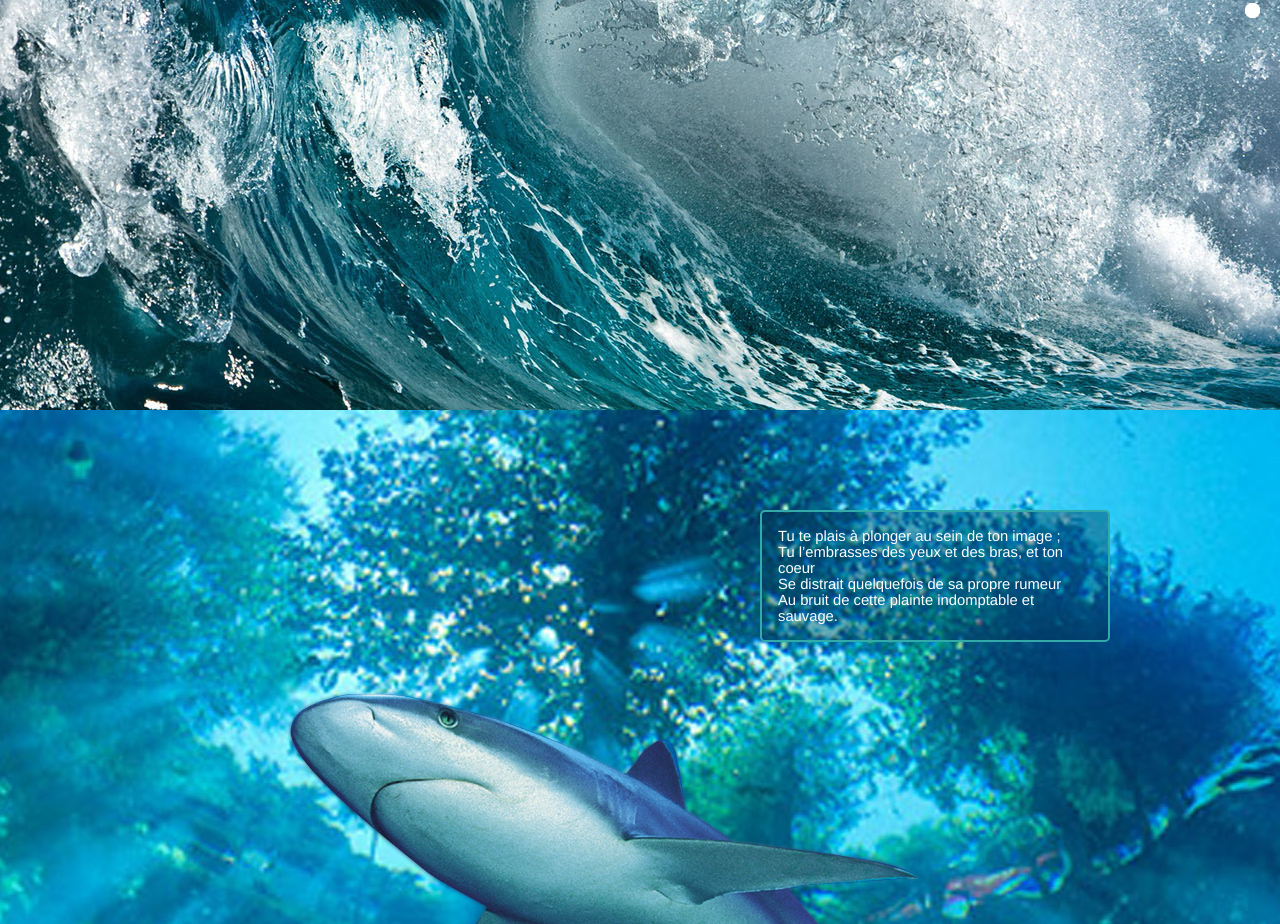
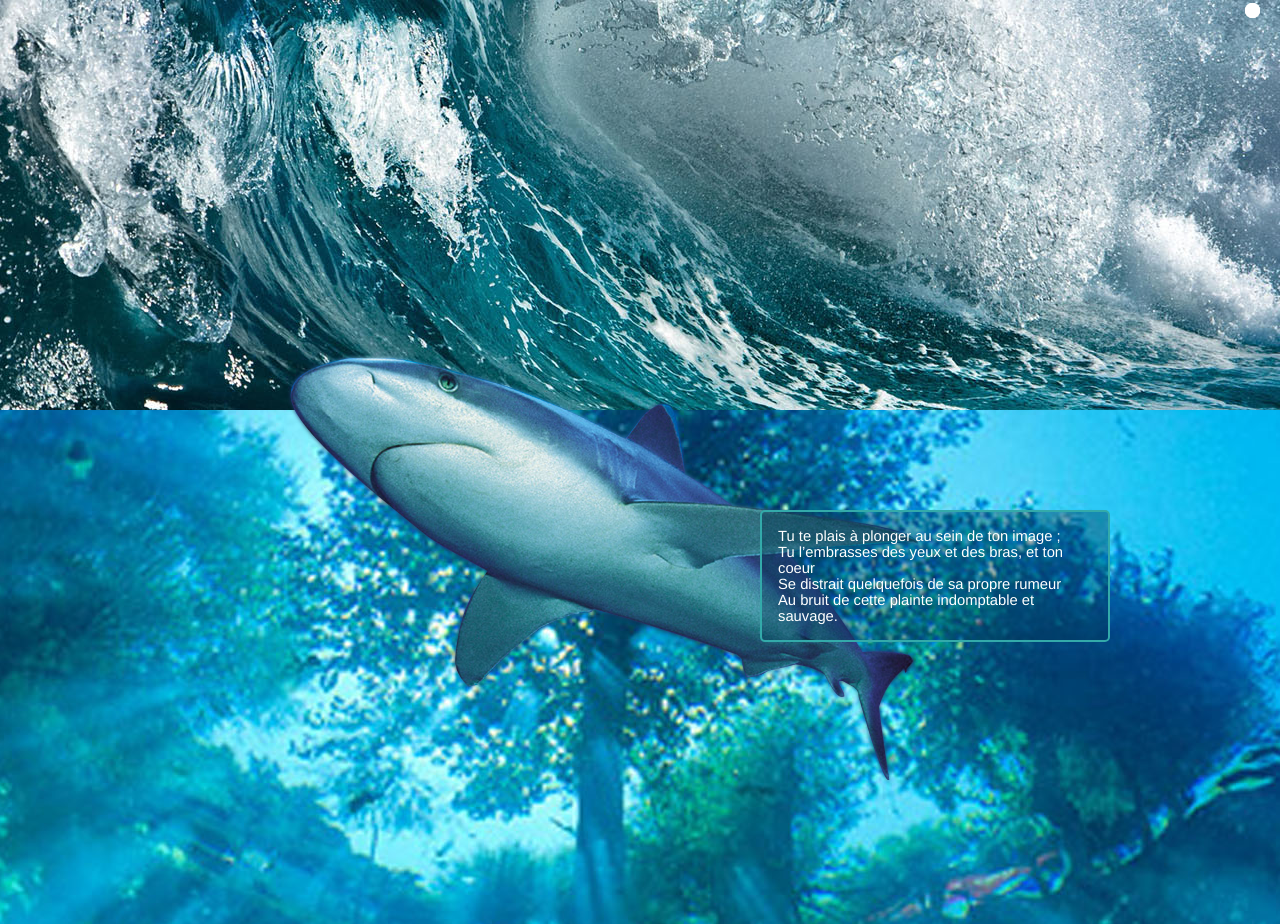
Before and after one commit to MaigMJA/parallaxe, a plain HTML site: page index.html in a window 1280 px wide. Shown: the part 440-1364 px from the top of the page. Drawn offline with nearby package versions, Linux system fonts and the light colour scheme.

Commit message:
correction requin

```diff
--- a/style.css
+++ b/style.css
@@ -101,9 +101,9 @@ h2{
 
 #second .bg{
 	background: url(images/trainers.png) 50% 0 no-repeat fixed;
-	height: 500px;
+	height: 650px;
   margin: 0 auto;
-  top: 50em;
+  top: 35em;
   /* margin: 2em; */
   padding: 2em;
   position: absolute;
```
